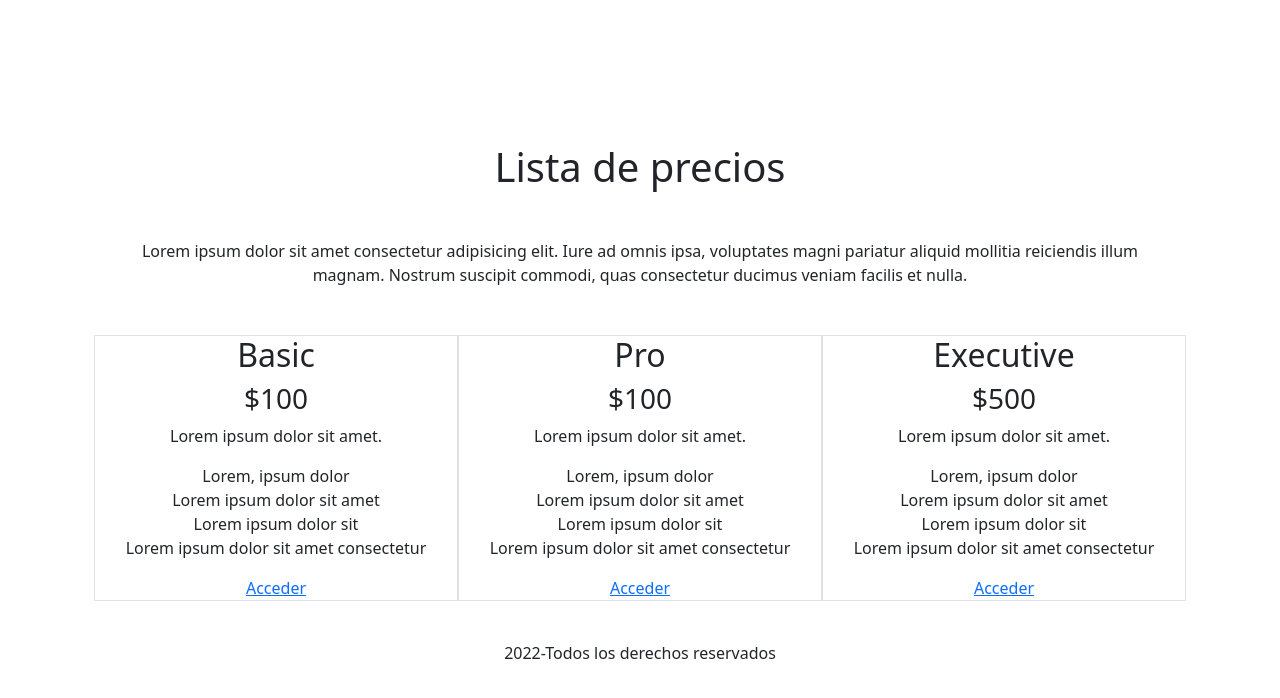
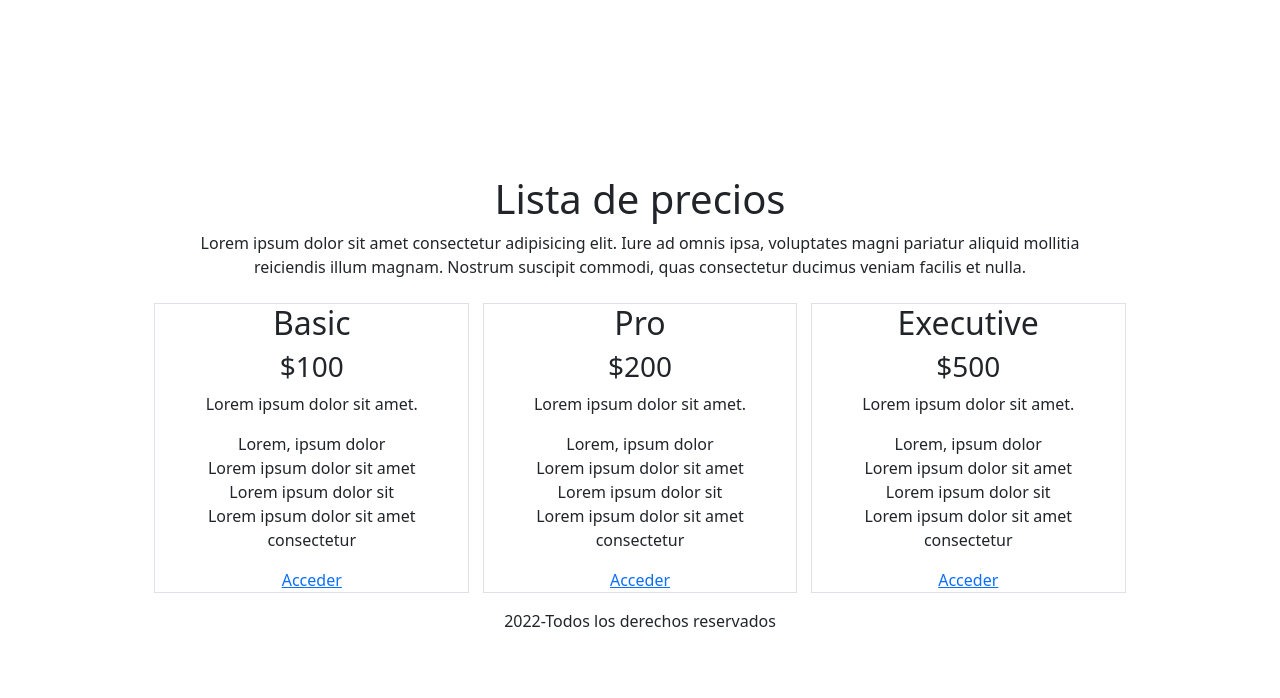
Before and after one commit to lautajam/Price-list-bootstrap-practice, a plain HTML site: page index.html in a window 1280 px wide. Drawn offline with nearby package versions, Linux system fonts and the light colour scheme.

Commit message:
responsive fixed 100%

```diff
--- a/index.html
+++ b/index.html
@@ -10,16 +10,28 @@
             .altura {
                 height: 100vh;
             }
+            .ancho{
+                width: 1024px;
+            }
+            .marge{
+                margin-right: 1.36%;
+            }
+            .width{
+                width: 32%;
+            }
+            .marge_left{
+                margin-left: 0.64%;
+            }
         }
     </style>
     <title>Price list</title>
 </head>
 <body>
-    <div class="container altura d-flex flex-column justify-content-center">
-        <h1 class="text-center m-4">Lista de precios</h1>
-        <p class="text-center m-4">Lorem ipsum dolor sit amet consectetur adipisicing elit. Iure ad omnis ipsa, voluptates magni pariatur aliquid mollitia reiciendis illum magnam. Nostrum suscipit commodi, quas consectetur ducimus veniam facilis et nulla.</p>
-        <div class="row p-4 text-center">
-            <div class="col-12 border mb-3 col-md-4">
+    <div class="container altura ancho d-flex flex-column justify-content-center ">
+        <h1 class="text-center m-4 mb-2">Lista de precios</h1>
+        <p class="text-center m-4 mt-0">Lorem ipsum dolor sit amet consectetur adipisicing elit. Iure ad omnis ipsa, voluptates magni pariatur aliquid mollitia reiciendis illum magnam. Nostrum suscipit commodi, quas consectetur ducimus veniam facilis et nulla.</p>
+        <div class="row text-center mx-2">
+            <div class="col-12 border mb-3 width marge marge_left">
                 <h2>Basic</h2>
                 <h3>$100</h3>
                 <p>Lorem ipsum dolor sit amet.</p>
@@ -31,9 +43,9 @@
                 </ul>
                 <a href="#">Acceder</a>
             </div>
-            <div class="col-12 border mb-3 col-md-4">
+            <div class="col-12 border mb-3 width marge">
                 <h2>Pro</h2>
-                <h3>$100</h3>
+                <h3>$200</h3>
                 <p>Lorem ipsum dolor sit amet.</p>
                 <ul class="list-unstyled">
                     <li>Lorem, ipsum dolor</li>
@@ -43,7 +55,7 @@
                 </ul>
                 <a href="#">Acceder</a>
             </div>
-            <div class="col-12 border mb-3 col-md-4">
+            <div class="col-12 border mb-3 width">
                 <h2>Executive</h2>
                 <h3>$500</h3>
                 <p>Lorem ipsum dolor sit amet.</p>
```
